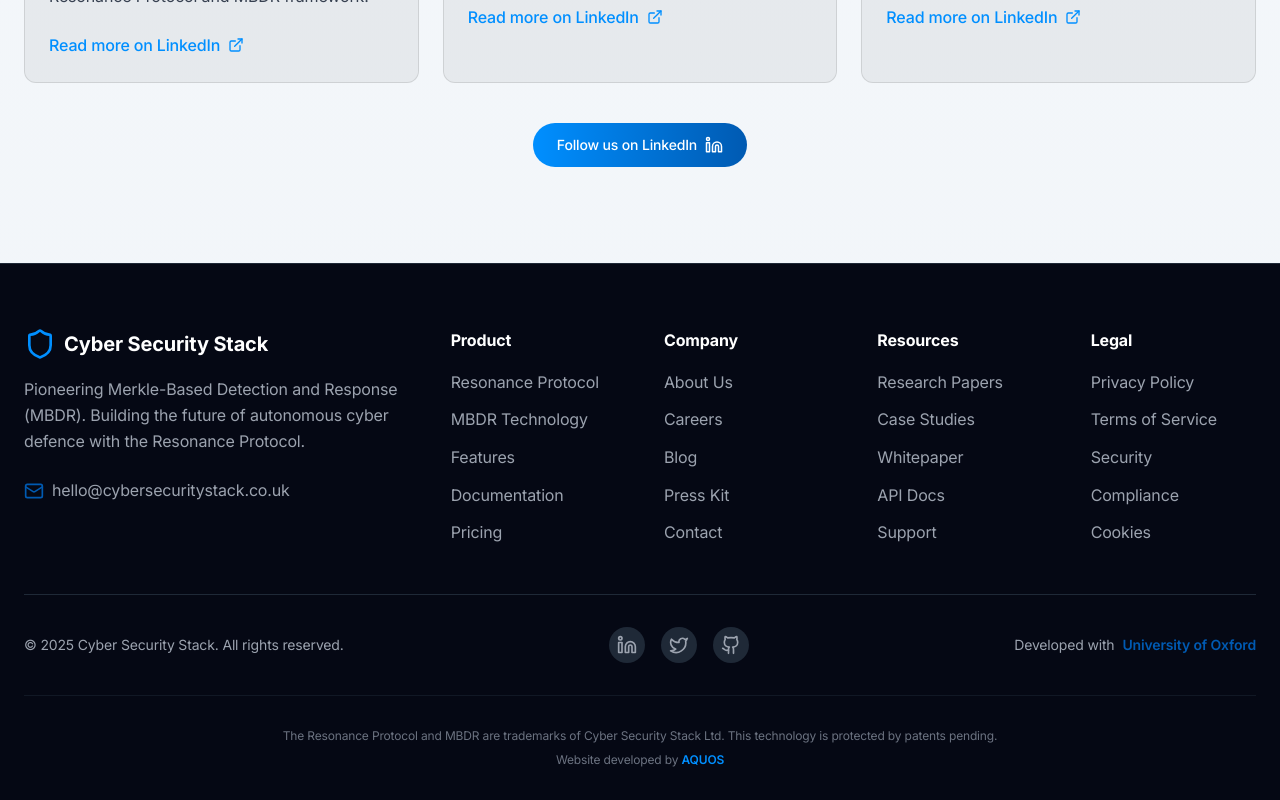
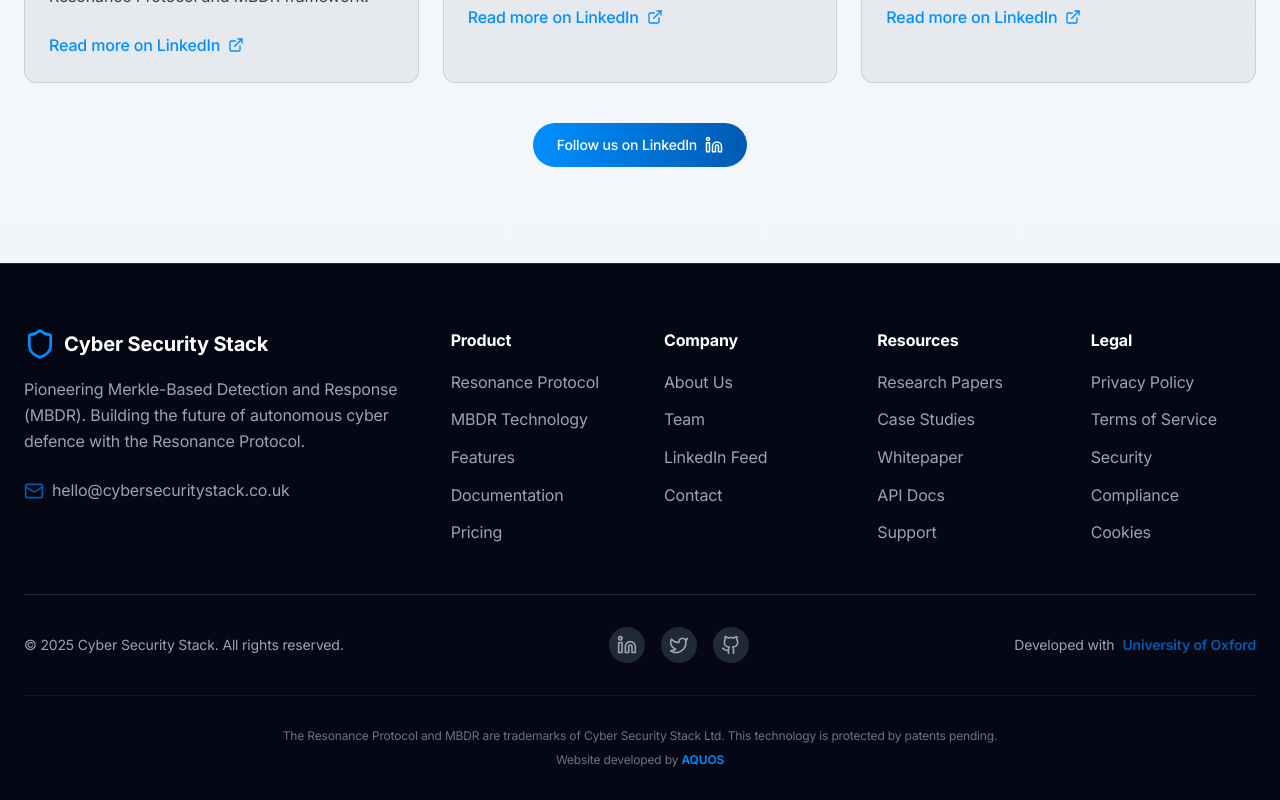
Before and after one commit to DevanshM1211/Cybersecurity-Stack-Website, a Next.js app: page / in a window 1280 px wide. Shown: the part 2201-3001 px from the top of the page. Built offline with nearby package versions, Linux system fonts and the light colour scheme.

Commit message:
Update footer Company section: Careers→Team, Blog→LinkedIn Feed, remove Press Kit

```diff
--- a/components/Footer.tsx
+++ b/components/Footer.tsx
@@ -14,9 +14,8 @@ const Footer = () => {
     ],
     Company: [
       { name: "About Us", href: "/about" },
-      { name: "Careers", href: "/contact" },
-      { name: "Blog", href: "/#" },
-      { name: "Press Kit", href: "/contact" },
+      { name: "Team", href: "/team" },
+      { name: "LinkedIn Feed", href: "/#linkedin" },
       { name: "Contact", href: "/contact" },
     ],
     Resources: [
```
